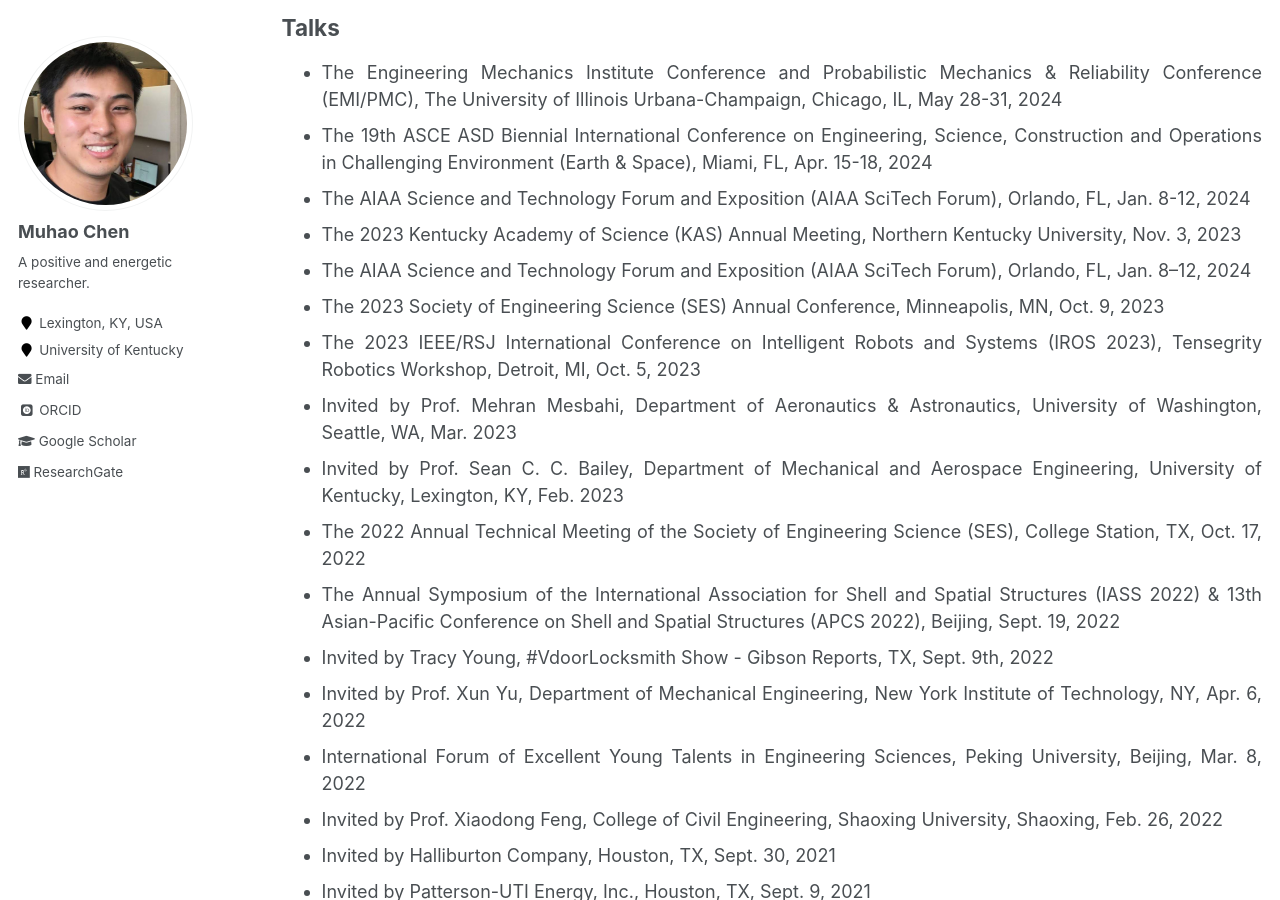
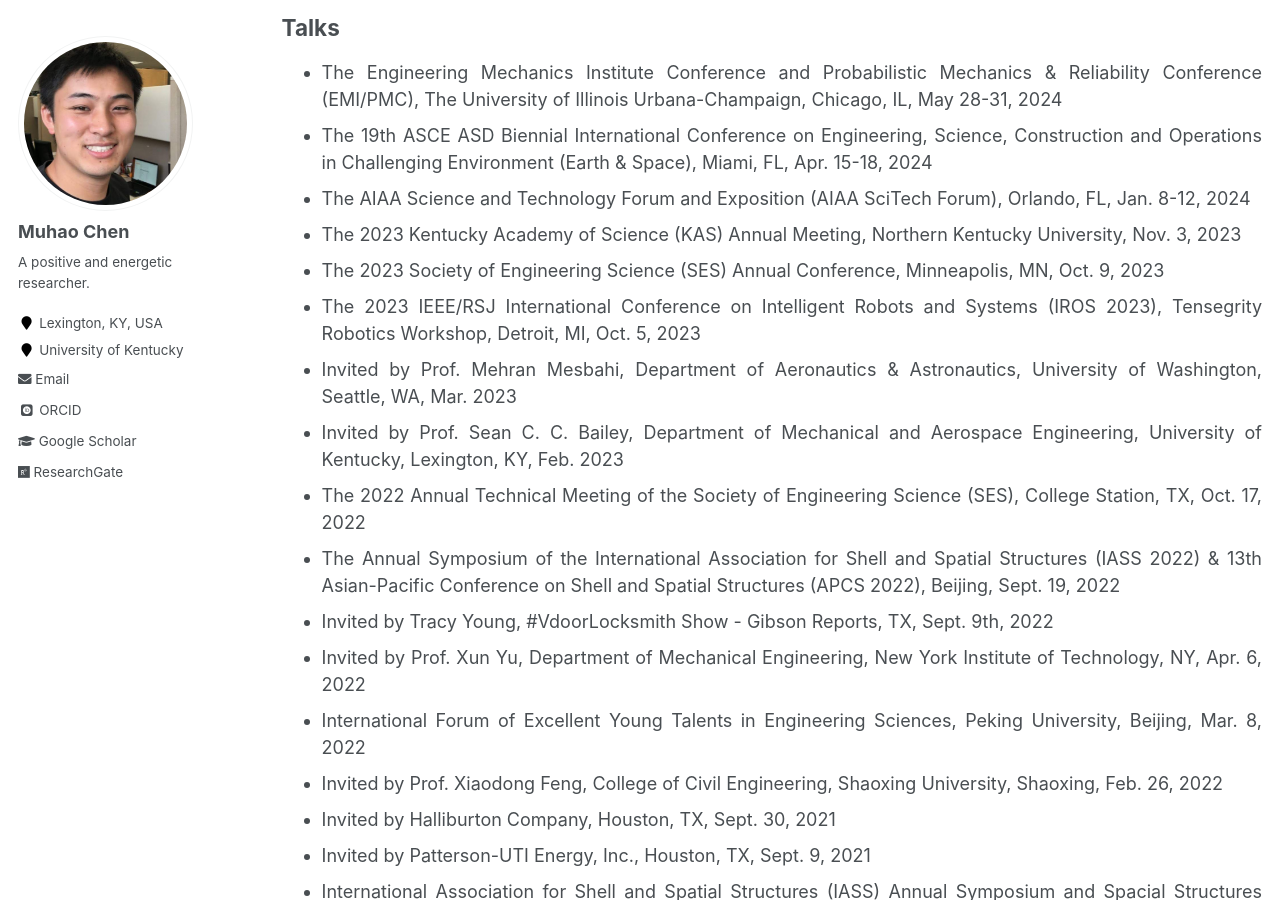
Before and after one commit to Muhao-Chen/muhao-chen.github.io, a Jekyll site: the page built from _pages/professional-activities.md, in a window 1280 px wide and 900 px high, scrolled down 906 px. Built offline with Jekyll 4.4.1, drawn with Linux system fonts in a browser that asks for light colours; some web fonts are replaced.

Commit message:
Update professional-activities.md

```diff
--- a/_pages/professional-activities.md
+++ b/_pages/professional-activities.md
@@ -41,7 +41,6 @@ toc_max_header: 1
 * The 19th ASCE ASD Biennial International Conference on Engineering, Science, Construction and Operations in Challenging Environment (Earth & Space), Miami, FL, Apr. 15-18, 2024
 * The AIAA Science and Technology Forum and Exposition (AIAA SciTech Forum), Orlando, FL, Jan. 8-12, 2024
 * The 2023 Kentucky Academy of Science (KAS) Annual Meeting, Northern Kentucky University, Nov. 3, 2023
-* The AIAA Science and Technology Forum and Exposition (AIAA SciTech Forum), Orlando, FL, Jan. 8–12, 2024
 * The 2023 Society of Engineering Science (SES) Annual Conference, Minneapolis, MN, Oct. 9, 2023
 * The 2023 IEEE/RSJ International Conference on Intelligent Robots and Systems (IROS 2023), Tensegrity Robotics Workshop, Detroit, MI, Oct. 5, 2023
 * Invited by Prof. Mehran Mesbahi, Department of Aeronautics & Astronautics, University of Washington, Seattle, WA, Mar. 2023
```
